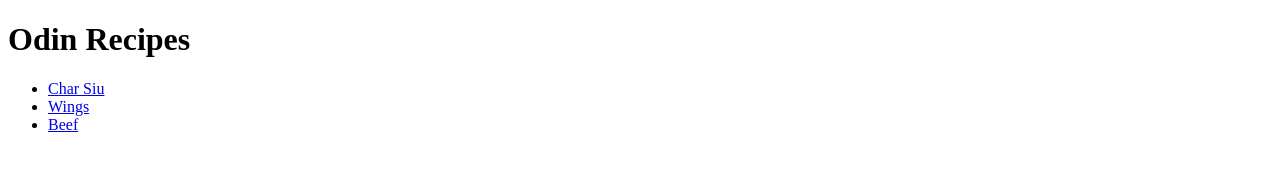
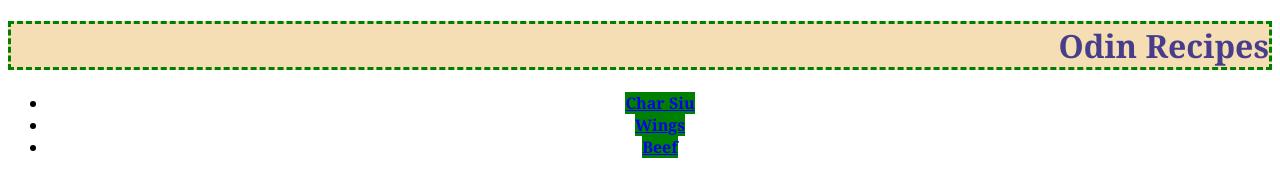
Before and after one commit to dkoMines/odin-recipes, a plain HTML site: page index.html in a window 1280 px wide. Drawn offline with Linux system fonts and the light colour scheme.

Commit message:
Css added

```diff
--- /dev/null
+++ b/css/styles.css
@@ -0,0 +1,19 @@
+* {
+    font-family: Georgia, 'Times New Roman', Times, serif;
+    font-weight: bold;
+}
+
+h1 {
+    color: darkslateblue;
+    background-color: wheat;
+    text-align: right;
+    border-style: dashed;
+    border-color: green;
+}
+
+ul {
+    text-align: center;
+}
+a {
+    background-color: green;
+}
--- a/index.html
+++ b/index.html
@@ -5,6 +5,7 @@
     <meta http-equiv="X-UA-Compatible" content="IE=edge">
     <meta name="viewport" content="width=device-width, initial-scale=1.0">
     <title>Odin Recipes</title>
+    <link rel="stylesheet" href="css/styles.css">
 </head>
 <body>
     <h1>Odin Recipes</h1>
```
